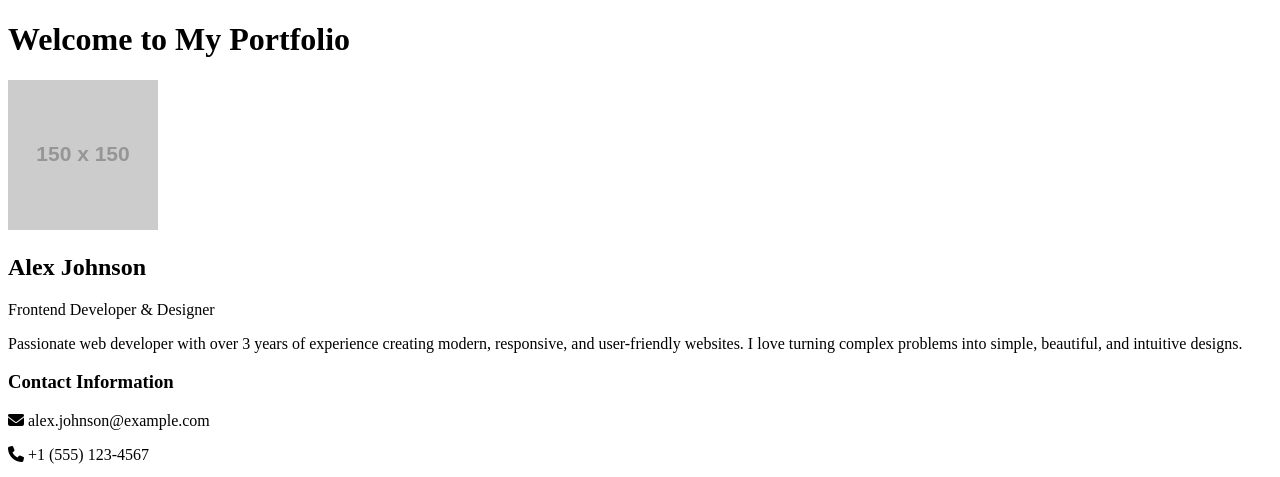
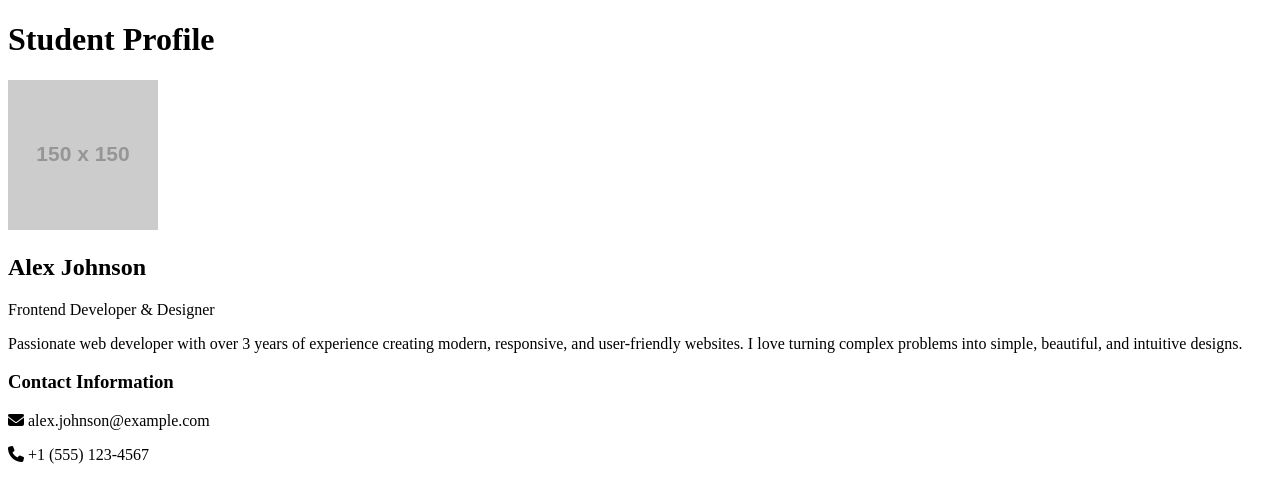
Before and after one commit to daveantojado-collab/Project1, a plain HTML site: page index.html in a window 1280 px wide. Shown: the top 477 px of the page. Drawn offline with Linux system fonts and the light colour scheme; placeholder pictures from the web are drawn by us.

Commit message:
Updated header in feature-footer

```diff
--- a/index.html
+++ b/index.html
@@ -12,7 +12,7 @@
 
     <!-- Header -->
     <header class="site-header">
-        <h1>Welcome to My Portfolio</h1> </header>
+        <h1>Student Profile</h1> </header>
 
     <!-- Main Profile Container -->
     <main class="profile-container">
```
